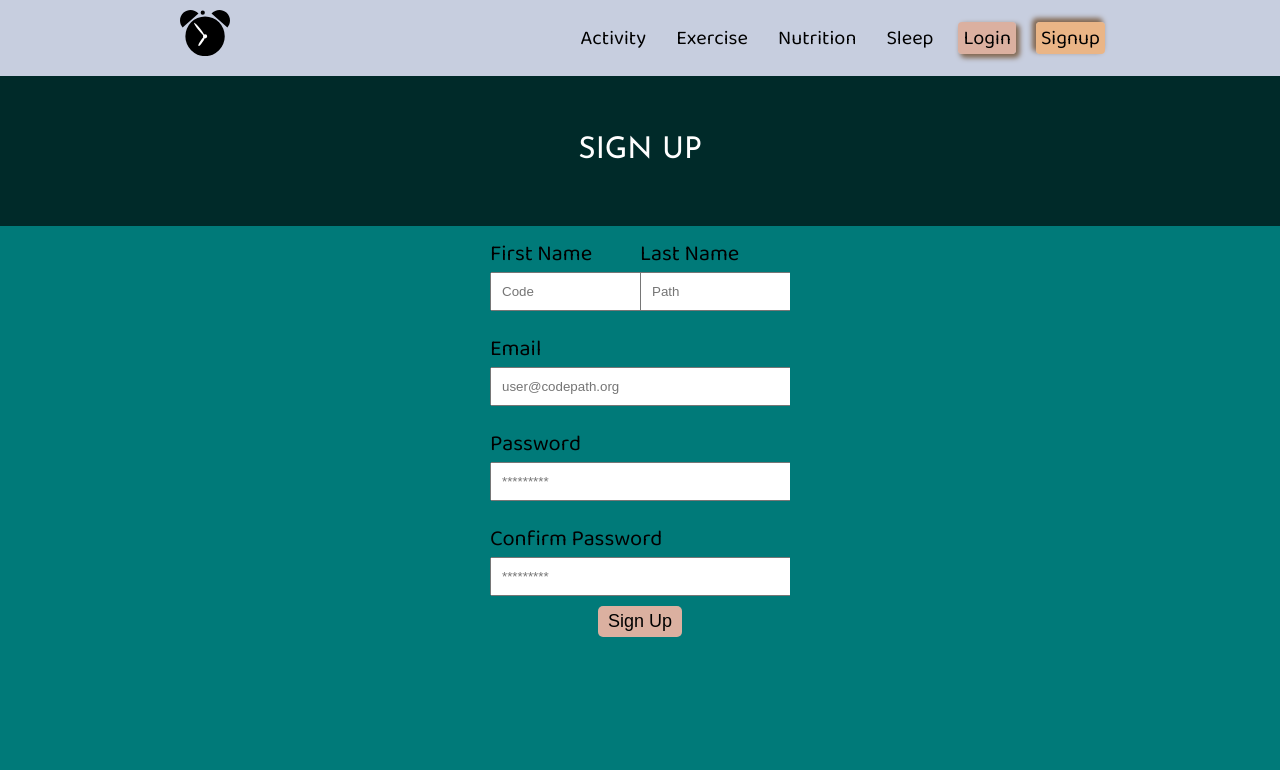
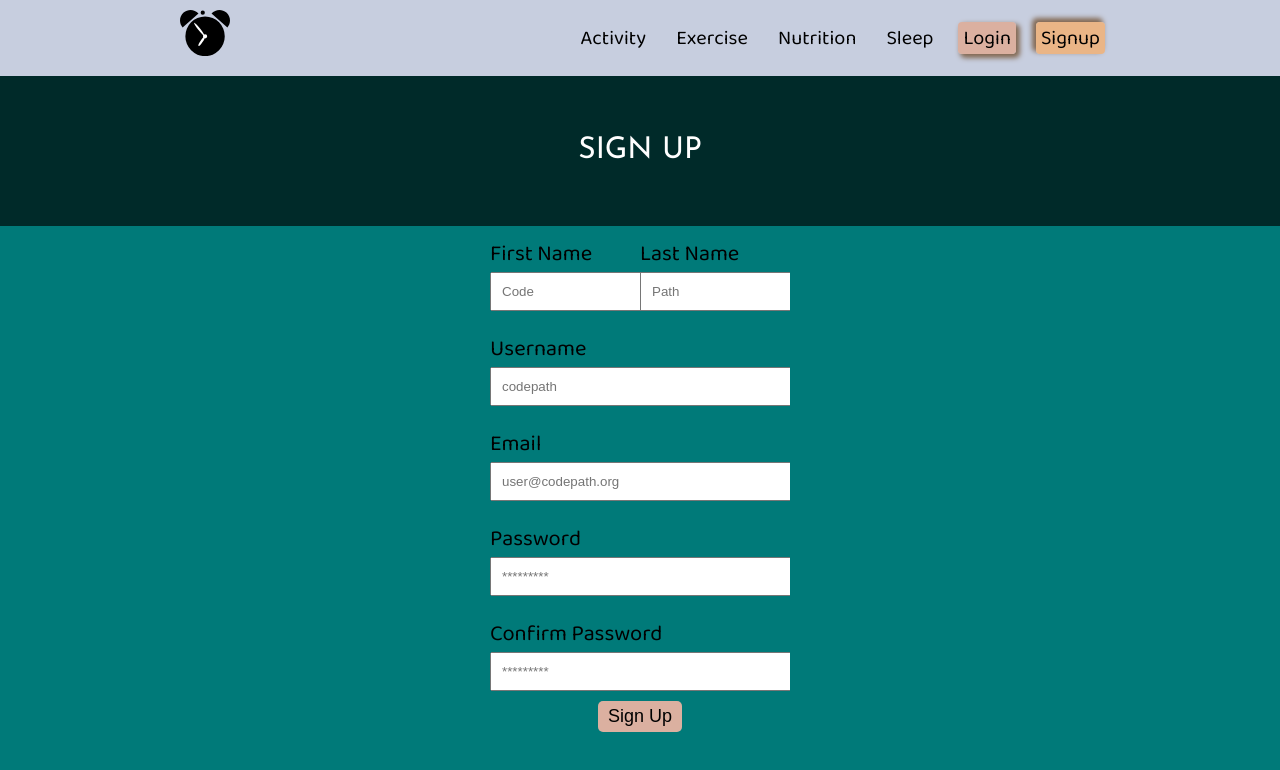
Before and after one commit to awang2330/LifeTracker-Application, a React (Create React App) app in the folder frontend/: page /signup in a window 1280 px wide. Shown: the top 770 px of the page. Built offline with nearby package versions, Linux system fonts and the light colour scheme.

Commit message:
update required fields register

```diff
--- a/frontend/src/components/SignUp/SignUp.js
+++ b/frontend/src/components/SignUp/SignUp.js
@@ -10,6 +10,7 @@ export default function Signup() {
   const [form, setForm] = useState({
     firstName: "",
     lastName: "",
+    username: "",
     email: "",
     password: "",
     passwordConfirm: ""
@@ -61,10 +62,10 @@ export default function Signup() {
         location: form.location,
         firstName: form.firstName,
         lastName: form.lastName,
+        username: form.username,
         email: form.email,
         password: form.password,
       })
-
       if (res?.data?.user) {
         // setAppState(res.data)
         setIsLoading(false)
@@ -97,6 +98,11 @@ export default function Signup() {
             </div>
           </div>
 
+          <div className='form-input'>
+              <label htmlFor='name'>Username</label>
+              <input type='text' name='username' placeholder='codepath' value={form.username} onChange={handleOnInputChange} />
+            </div>
+
           <div className="form-input">
             <label htmlFor="email">Email</label>
             <input type="email" name="email" placeholder="user@codepath.org" value={form.email} onChange={handleOnInputChange}/>
```
Also changed, not shown: 1 other file (tests, documents, lock files or other folders).
